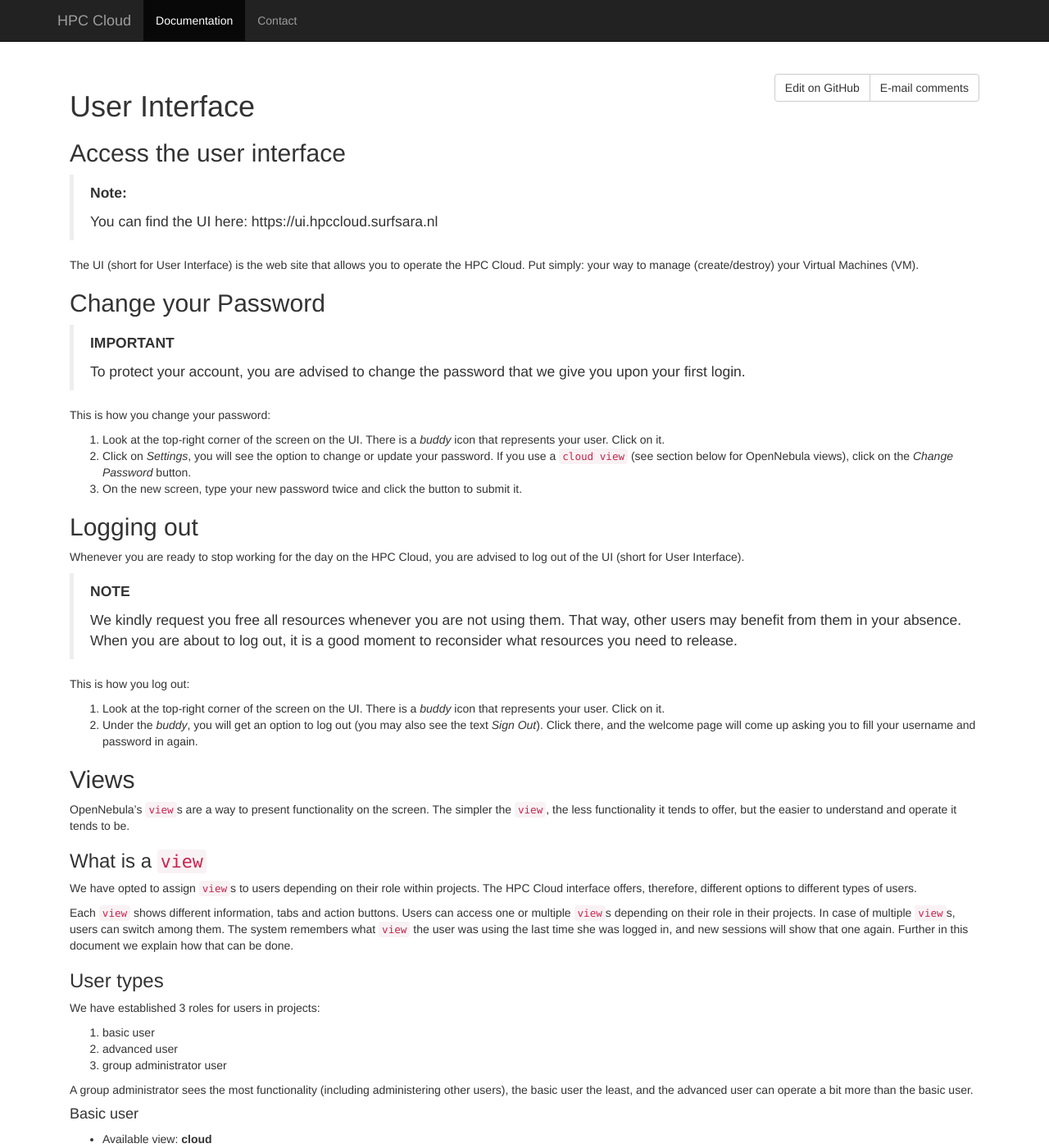
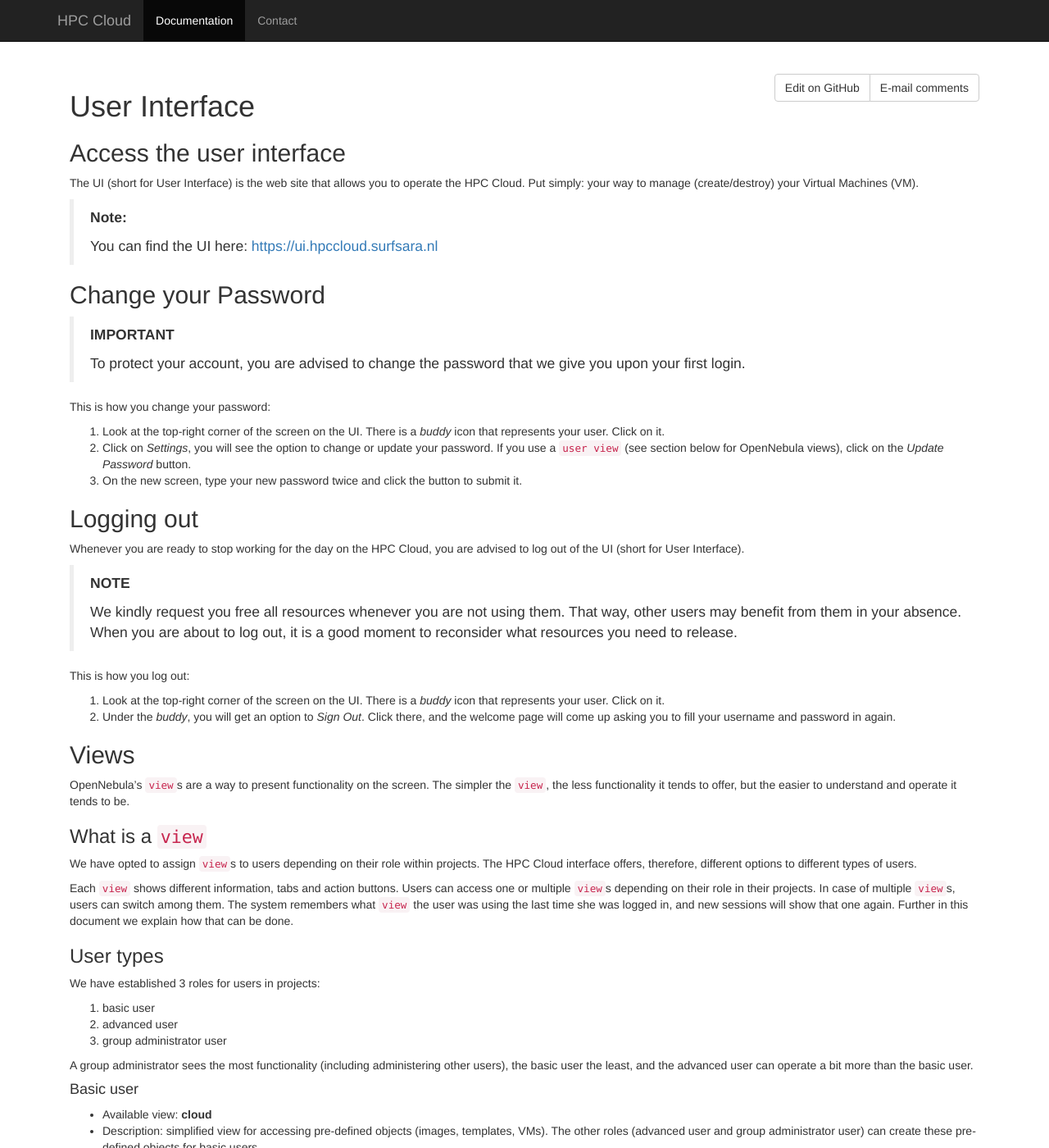
Before and after one commit to sara-nl/clouddocs, a Jekyll site: the page built from user-interface.markdown, in a window 1280 px wide and 1400 px high. Shown: the whole window at 82% size. Built offline with Jekyll 4.4.1, drawn with Linux system fonts in a browser that asks for light colours; some of the changed text lies outside the part shown.

Commit message:
layout changes

```diff
--- a/user-interface.markdown
+++ b/user-interface.markdown
@@ -4,11 +4,12 @@
 # User Interface
 
 ## Access the user interface
+
+The UI (short for User Interface) is the web site that allows you to operate the HPC Cloud. Put simply: your way to manage (create/destroy) your Virtual Machines (VM).
+
 >**Note:**
 >
->You can find the UI here: https://ui.hpccloud.surfsara.nl
-
-The UI (short for User Interface) is the web site that allows you to operate the HPC Cloud. Put simply: your way to manage (create/destroy) your Virtual Machines (VM).
+>You can find the UI here: [https://ui.hpccloud.surfsara.nl](https://ui.hpccloud.surfsara.nl)
 
 ## Change your Password
 > **IMPORTANT**
@@ -18,7 +19,7 @@
 This is how you change your password:
 
 1. Look at the top-right corner of the screen on the UI. There is a _buddy_ icon that represents your user. Click on it.
-2. Click on _Settings_, you will see the option to change or update your password. If you use a `cloud view` (see section below for OpenNebula views), click on the _Change Password_ button.
+2. Click on _Settings_, you will see the option to change or update your password. If you use a `user view` (see section below for OpenNebula views), click on the _Update Password_ button.
 3. On the new screen, type your new password twice and click the button to submit it.
 
 ## Logging out
@@ -32,7 +33,7 @@
 This is how you log out:
 
 1. Look at the top-right corner of the screen on the UI. There is a _buddy_ icon that represents your user. Click on it.
-2. Under the _buddy_, you will get an option to log out (you may also see the text _Sign Out_). Click there, and the welcome page will come up asking you to fill your username and password in again.
+2. Under the _buddy_, you will get an option to  _Sign Out_. Click there, and the welcome page will come up asking you to fill your username and password in again.
 
 ## Views
 OpenNebula's `view`s are a way to present functionality on the screen. The simpler the `view`, the less functionality it tends to offer, but the easier to understand and operate it tends to be.
@@ -110,6 +112,7 @@
 
 #### Dashboard
 The Dashboard is the page where you can see a summary of the status of your project. Information includes:
+
 * daily graphs of CPU and memory usage
 * list of VMs
 * network and storage counters
@@ -117,6 +120,7 @@
 
 #### Virtual Resources
 The _Virtual Resources_ menu allows you to manage several kinds of objects, with the focus on what allows you to create `VM`s. It offers 4 sub-options:
+
 * _Virtual Machines_: to manage `VM`s (i.e.: create, start, stop, suspend, delete...)
 * _Templates_: to manage `Template`s (i.e.: create, edit, delete)
 * _Images_: to manage `Image`s
@@ -124,6 +128,7 @@
 
 #### Infrastructure
 The _Infrastructure_ menu allows you mainly to see information about the supporting resources that are available in the HPC Cloud and how (much of) them you are using. It offers 2 sub-options:
+
 * _Datastores_: to see where you can take storage from and how much you are using of each
 * _Virtual Networks_: to see which networks you have available and which your `VM`s are using them
 
```
Also changed, not shown: other parts of user-interface.markdown (+2 -1 lines).
